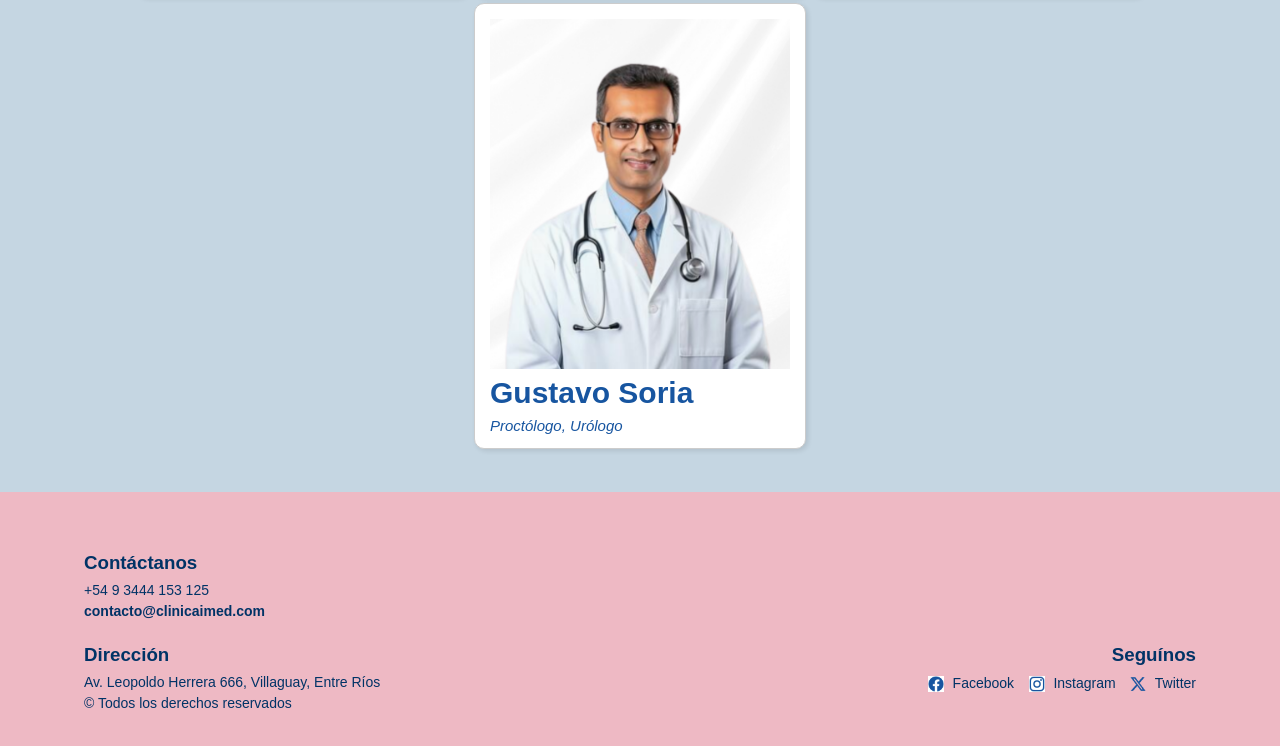
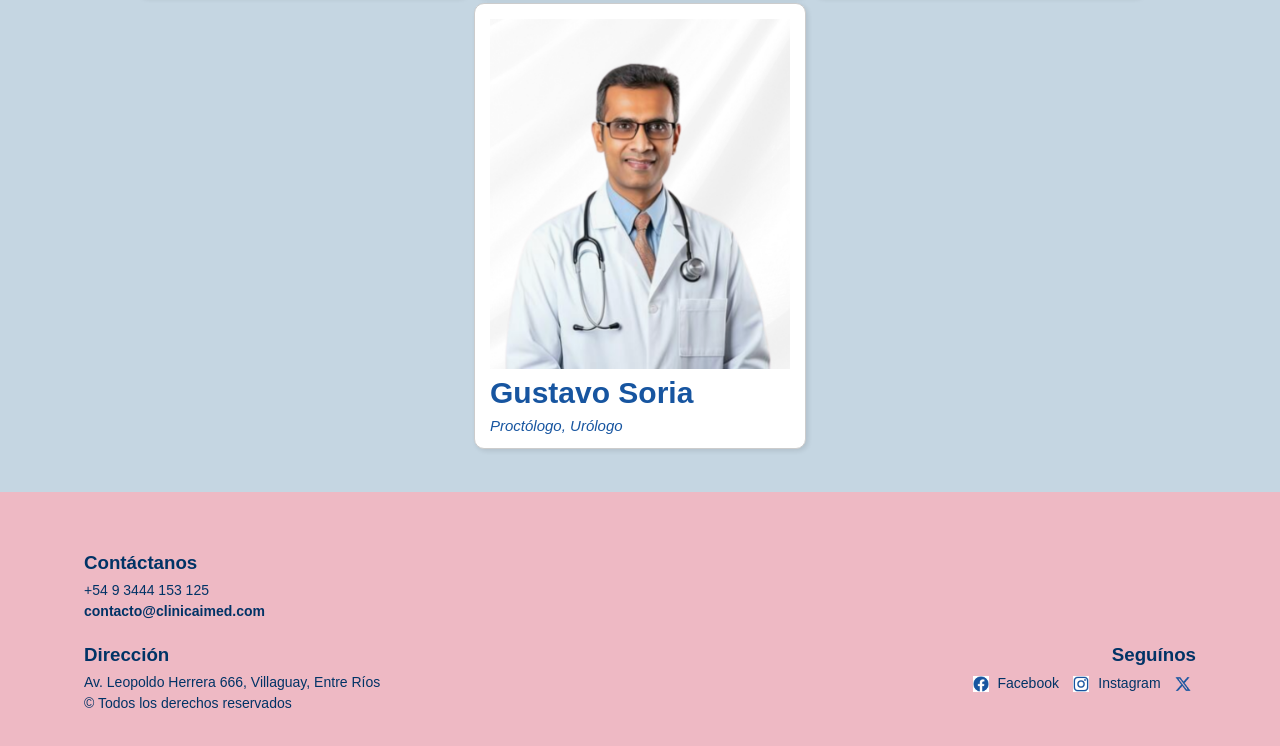
Before and after one commit to nemesysrgs/IDW_42, a plain HTML site: page index.html in a window 1280 px wide. Shown: the part 1215-1961 px from the top of the page. Drawn offline with Linux system fonts and the light colour scheme.

Commit message:
cambio descripcion en iconos

```diff
--- a/index.html
+++ b/index.html
@@ -91,7 +91,7 @@
         <div class="social-icons">
           <a href="#"><img src="assets/img/facebook.png" alt="Facebook"> Facebook</a>
           <a href="#"><img src="assets/img/instagram.png" alt="Instagram"> Instagram</a>
-          <a href="#"><img src="assets/img/x.png" alt="Twitter"> Twitter</a>
+          <a href="#"><img src="assets/img/x.png" alt="X"> </a>
         </div>
       </td>
     </tr>
```
